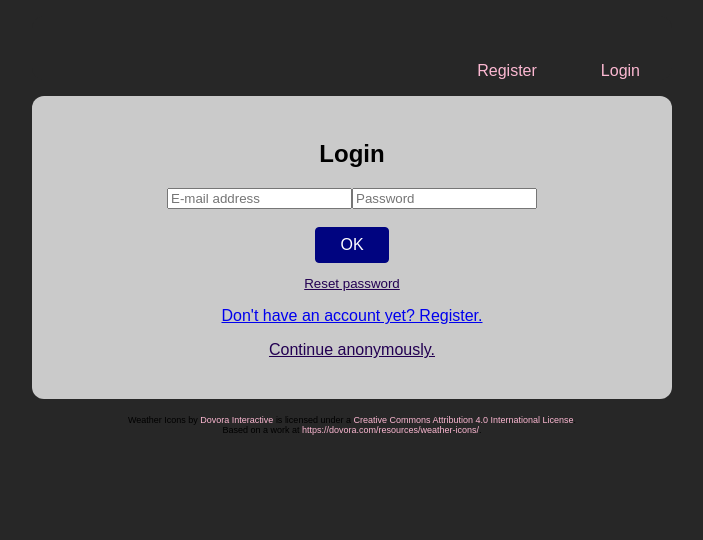
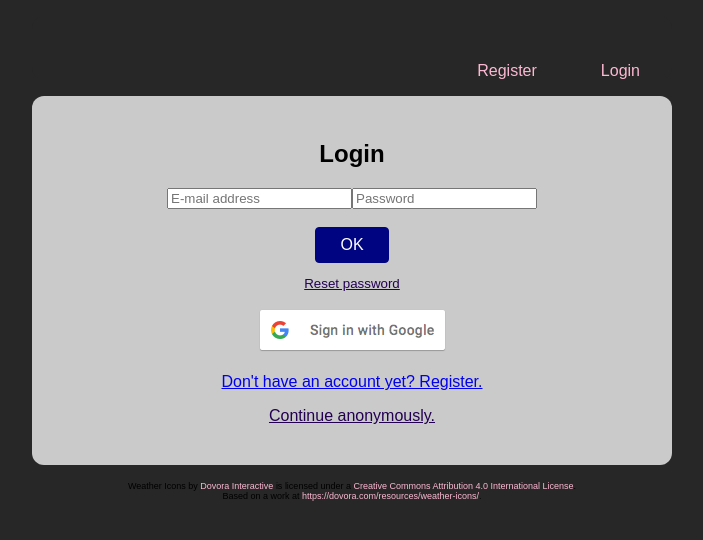
Before and after one commit to teskola/weather, a React (Create React App) app: page /Login in a window 1280 px wide. Shown: the top 540 px of the page, without its empty margins (288-991 px from the left). Built offline with nearby package versions, Linux system fonts and the light colour scheme; no server answers.

Commit message:
google login

```diff
--- a/src/App.js
+++ b/src/App.js
@@ -11,12 +11,13 @@ import { useState, useEffect } from "react";
 import { Route, Switch, useHistory } from "react-router-dom";
 
 import { useAuthState } from "react-firebase-hooks/auth";
-import { auth, fb_url } from "./firebase";
+import { auth, fb_url, provider } from "./firebase";
 import {
   createUserWithEmailAndPassword,
   sendPasswordResetEmail,
   signInAnonymously,
   signInWithEmailAndPassword,
+  signInWithPopup,
   signOut,
 } from "firebase/auth";
 
@@ -133,6 +134,7 @@ function App() {
   async function registrationHandler(email, password) {
     let newUser;
     const tampere = {
+      id: "default",
       name: "Tampere",
       countryCode: "FI",
       lat: 61.4980214,
@@ -156,6 +158,7 @@ function App() {
       );
     } catch (error) {
       setMessage(error.message);
+      history.push("/register");
     }
   }
 
@@ -179,6 +182,18 @@ function App() {
       setMessage(error.message);
     }
   }
+
+  /*
+   **************Login with Google
+   */
+
+  const googleLoginHandler = async () => {
+    try {
+      await signInWithPopup(auth, provider);
+    } catch (error) {
+      setMessage(error.message);
+    }
+  };
 
   /*
    ****************Reset Password
@@ -247,6 +262,7 @@ function App() {
               onPasswordReset={resetPasswordHandler}
               onRegister={registrationHandler}
               setRegisteringState={setRegisteringState}
+              onGoogleLogin={googleLoginHandler}
             />
           </Route>
         </Switch>
--- a/src/components/Weather.css
+++ b/src/components/Weather.css
@@ -51,7 +51,3 @@
   font-size: small;
   text-align: center;
 }
-
-.img-button {
-  cursor: pointer;
-}
--- a/src/firebase.js
+++ b/src/firebase.js
@@ -1,5 +1,6 @@
 import { initializeApp } from "firebase/app";
 import { getAuth } from "firebase/auth";
+import { GoogleAuthProvider } from "firebase/auth";
 
 const firebaseConfig = {
   apiKey: "AIzaSyDg0mzMxP6GjArBrFYthymVlCV6capREcA",
@@ -15,5 +16,6 @@ const firebaseConfig = {
 // Initialize Firebase
 initializeApp(firebaseConfig);
 const auth = getAuth();
+const provider = new GoogleAuthProvider();
 const fb_url = firebaseConfig.databaseURL;
-export { auth, fb_url };
+export { auth, fb_url, provider };
--- a/src/index.css
+++ b/src/index.css
@@ -47,3 +47,7 @@ body {
   top: 0;
   left: 0;
 }
+
+.img-button {
+  cursor: pointer;
+}
--- a/src/pages/Login.js
+++ b/src/pages/Login.js
@@ -1,11 +1,18 @@
 import "./Login.css";
 import { useRef, useState } from "react";
 import { Link } from "react-router-dom";
+import google_btn from "../images/btn_google_signin_light_normal_web.png";
 
 const Login = (props) => {
   const emailRef = useRef("");
   const passwordRef = useRef("");
   const [waiting, setWaiting] = useState(false);
+
+  const googleLogin = async () => {
+    props.setRegisteringState(true);
+    await props.onGoogleLogin();
+    props.setRegisteringState(false);
+  };
 
   const anonymousLogin = async () => {
     setWaiting(true);
@@ -55,6 +62,14 @@ const Login = (props) => {
         Reset password
       </p>
       <p>
+        <img
+          src={google_btn}
+          className="img-button"
+          alt="Sign in with Google"
+          onClick={googleLogin}
+        ></img>
+      </p>
+      <p>
         <Link to="/Register">Don't have an account yet? Register.</Link>
       </p>
       <p className="anonymous" onClick={anonymousLogin}>
```
Also changed, not shown: src/images/btn_google_signin_light_normal_web.png (added).
